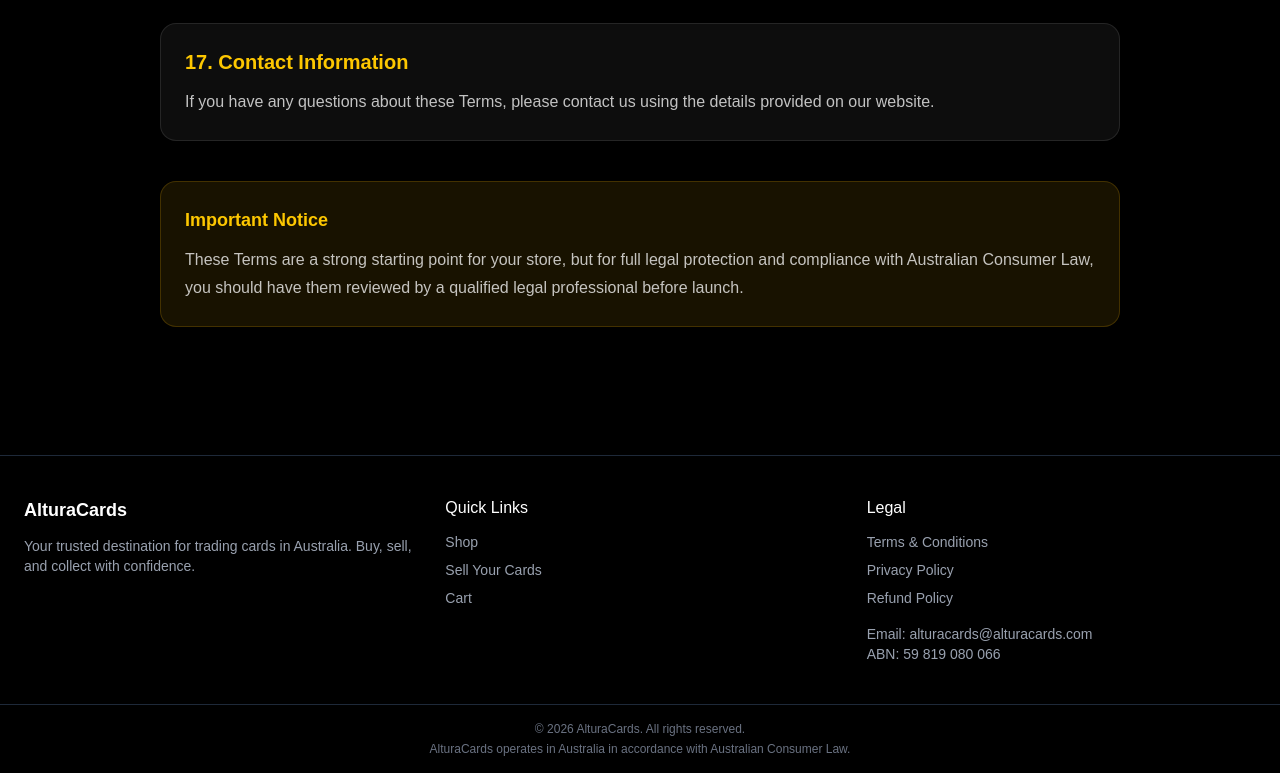
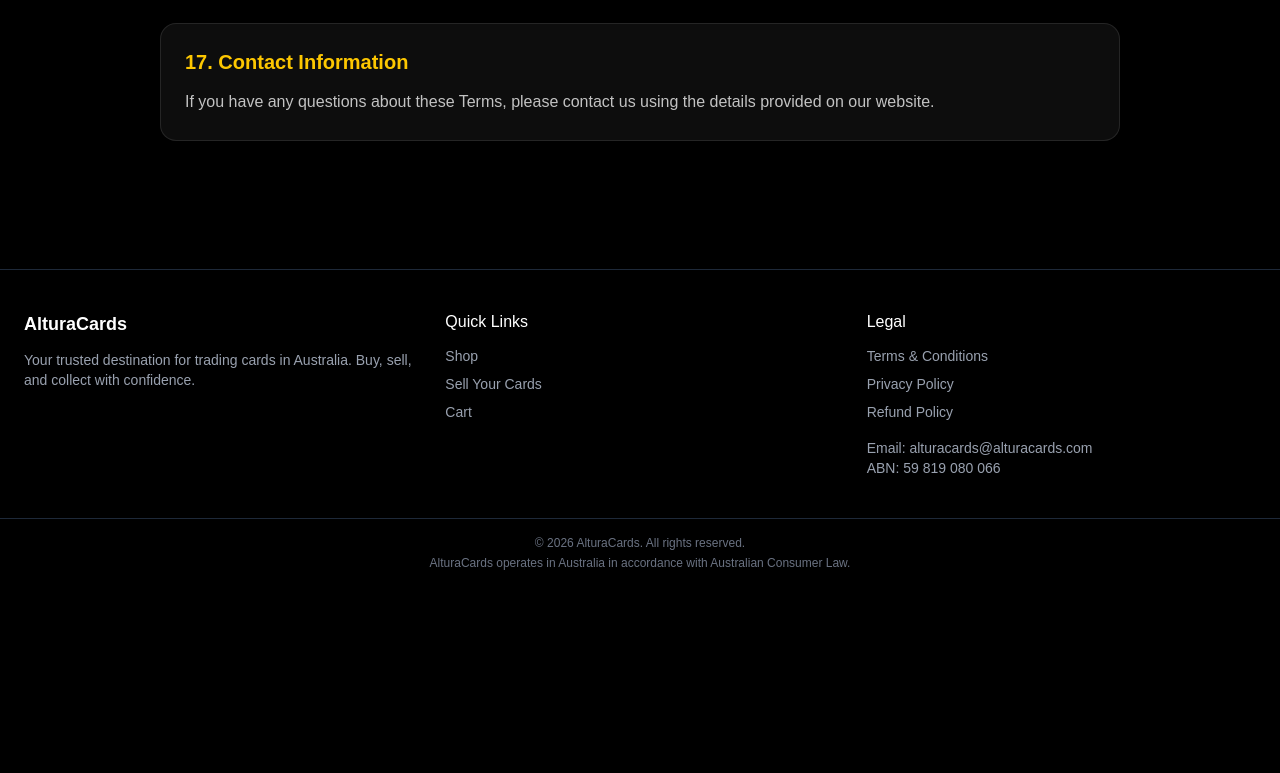
Before and after one commit to alturacards/alturacards, a Next.js app: page /terms in a window 1280 px wide. Shown: the part 3565-4338 px from the top of the page. After the commit the page ends 4152 px from the top, so only its background shows below. Built offline with nearby package versions, Linux system fonts and the light colour scheme.

Commit message:
Update legal policy pages

```diff
--- a/app/privacy/page.tsx
+++ b/app/privacy/page.tsx
@@ -153,18 +153,6 @@
             </div>
           ))}
         </div>
-
-        <div className="mt-10 rounded-2xl border border-yellow-500/20 bg-yellow-500/10 p-6">
-          <h3 className="text-lg font-semibold text-yellow-400">
-            Important Notice
-          </h3>
-          <p className="mt-3 text-sm leading-7 text-white/75 md:text-base">
-            Depending on your business size and how you handle customer data,
-            Australian privacy obligations may apply differently. This page is a
-            strong store policy starting point, but you should have it reviewed
-            for full compliance before launch.
-          </p>
-        </div>
       </section>
     </main>
   );
--- a/app/refund-policy/page.tsx
+++ b/app/refund-policy/page.tsx
@@ -136,16 +136,6 @@
             </div>
           ))}
         </div>
-
-        <div className="mt-10 rounded-2xl border border-yellow-500/20 bg-yellow-500/10 p-6">
-          <h3 className="text-lg font-semibold text-yellow-400">
-            Consumer Rights Notice
-          </h3>
-          <p className="mt-3 text-sm leading-7 text-white/75 md:text-base">
-            Nothing in this policy excludes, restricts, or modifies rights you
-            may have under the Australian Consumer Law.
-          </p>
-        </div>
       </section>
     </main>
   );
--- a/app/terms/page.tsx
+++ b/app/terms/page.tsx
@@ -165,18 +165,6 @@
             </div>
           ))}
         </div>
-
-        <div className="mt-10 rounded-2xl border border-yellow-500/20 bg-yellow-500/10 p-6">
-          <h3 className="text-lg font-semibold text-yellow-400">
-            Important Notice
-          </h3>
-          <p className="mt-3 text-sm leading-7 text-white/75 md:text-base">
-            These Terms are a strong starting point for your store, but for full
-            legal protection and compliance with Australian Consumer Law, you
-            should have them reviewed by a qualified legal professional before
-            launch.
-          </p>
-        </div>
       </section>
     </main>
   );
```
